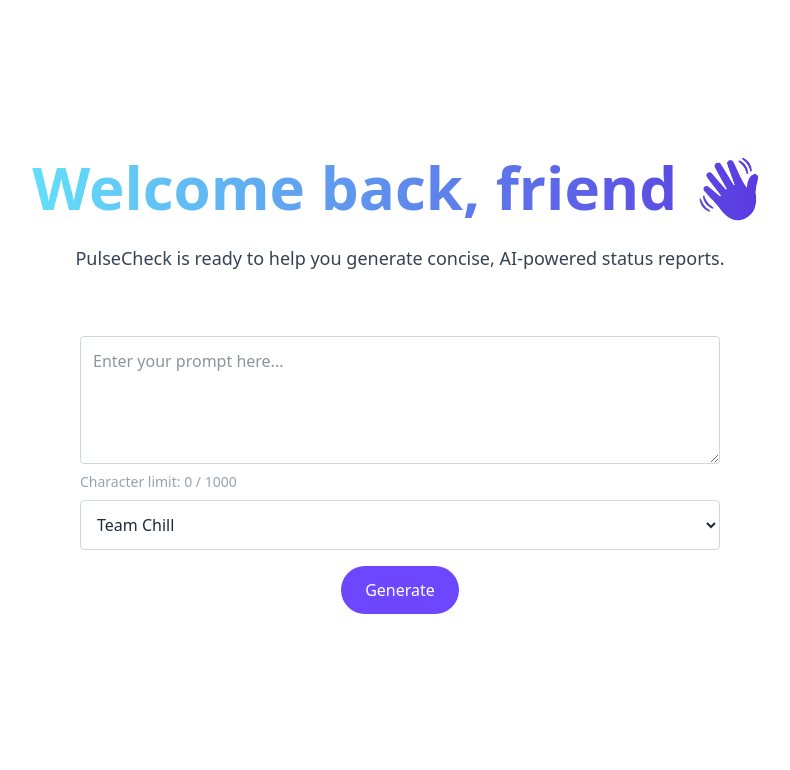
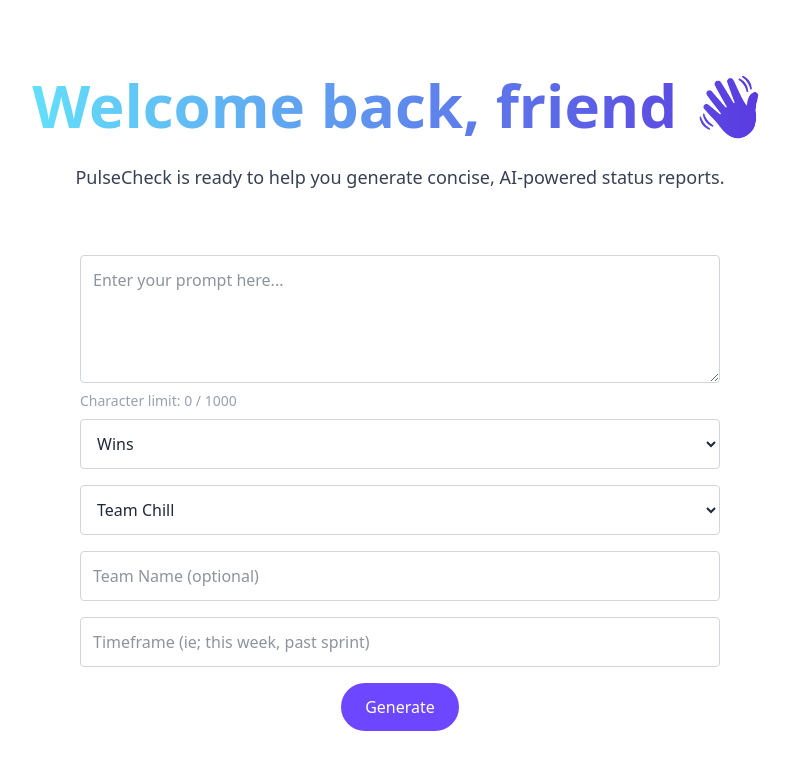
Before and after one commit to Natalie624/pulsecheck, a Next.js app: page /dashboard in a window 1280 px wide. Shown: the top 770 px of the page, without its empty margins (240-1030 px from the left). Built offline with nearby package versions, Linux system fonts and the light colour scheme; no server answers.

Commit message:
form update to handle prompt template logic

```diff
--- a/src/app/components/PromptForm.tsx
+++ b/src/app/components/PromptForm.tsx
@@ -7,6 +7,9 @@
 export default function DashboardPage() {
   const [prompt, setPrompt] = useState('')
   const [tone, setTone] = useState('friendly') // default tone
+  const [section, setSection] = useState('wins')
+  const [team, setTeam] = useState('')
+  const [timeframe, setTimeframe] = useState('')
   const [error, setError] = useState('')
   const [summary, setSummary] = useState('')
   const [isGenerating, setIsGenerating] = useState(false)
@@ -39,7 +42,13 @@
       const response = await fetch('/api/generate', {
         method: 'POST',
         headers: { 'Content-Type': 'application/json' },
-        body: JSON.stringify({ prompt, tone }),
+        body: JSON.stringify({
+          prompt,
+          tone,
+          section,
+          team,
+          timeframe,
+        }),
       })
 
       const data = await response.json()
@@ -100,6 +109,21 @@
         </p>
       )}
 
+      {/* Section Dropdown */}
+      <select
+        className="w-full p-3 border border-gray-300 rounded mb-4"
+        value={section}
+        onChange={(e) => setSection(e.target.value)}
+      >
+        <option value="wins">Wins</option>
+        <option value="risks">Risks</option>
+        <option value="blockers">Blockers</option>
+        <option value="dependencies">Dependencies</option>
+        <option value="nextSteps">Next Steps</option>
+      </select>
+
+
+      {/* Tone Dropdown */}
       <select
         className="w-full p-3 border border-gray-300 rounded mb-4"
         value={tone}
@@ -109,6 +133,24 @@
         <option value="formal">Executive Ready</option>
         <option value="urgent">Escalation mode</option>
       </select>
+
+      {/* Optional Team Name Input */}
+      <input
+        type="text"
+        placeholder="Team Name (optional)"
+        className="w-full p-3 border border-gray-300 rounded mb-4"
+        value={team}
+        onChange={(e) => setTeam(e.target.value)}
+      />
+
+      {/* Optional Timeframe Input */}
+      <input
+        type="text"
+        placeholder="Timeframe (ie; this week, past sprint)"
+        className="w-full p-3 border border-gray-300 rounded mb-4"
+        value={timeframe}
+        onChange={(e) => setTimeframe(e.target.value)}
+      />
 
       <div className="flex justify-center">
         <button
```
